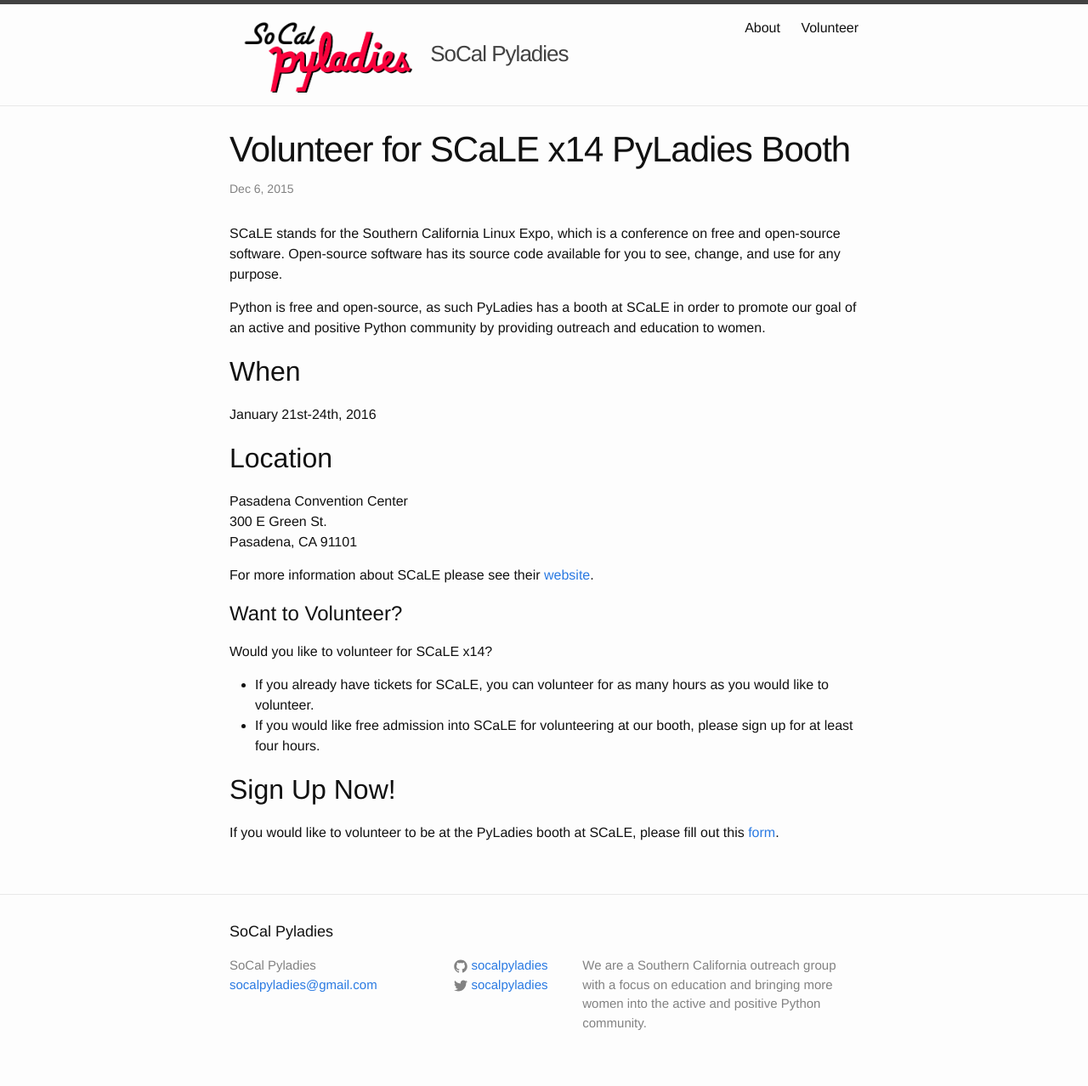
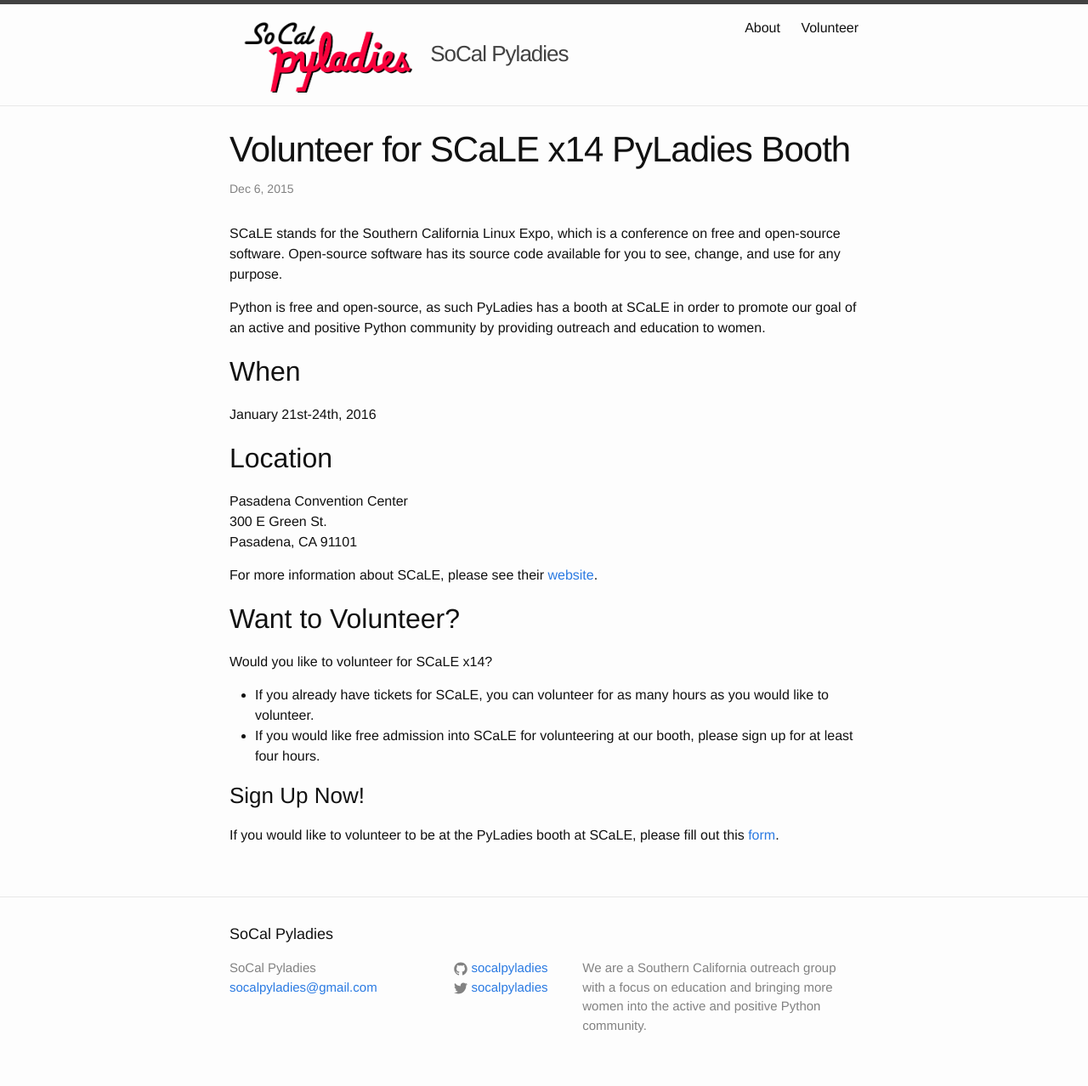
Before and after one commit to socalpyladies/socalpyladies.github.io, a Jekyll site: the page built from _posts/2015-12-06-scalex14.markdown, in a window 1280 px wide. Shown: the whole page at 85% size. Built offline with Jekyll 4.4.1, drawn with Linux system fonts in a browser that asks for light colours.

Commit message:
Fix headings

```diff
--- a/_posts/2015-12-06-scalex14.markdown
+++ b/_posts/2015-12-06-scalex14.markdown
@@ -17,15 +17,15 @@ Pasadena Convention Center<br/>
 300 E Green St.<br/>
 Pasadena, CA 91101<br/>
 
-For more information about SCaLE please see their [website](https://www.socallinuxexpo.org/scale/14x).
+For more information about SCaLE, please see their [website](https://www.socallinuxexpo.org/scale/14x).
 
-# Want to Volunteer?
+## Want to Volunteer?
 
 Would you like to volunteer for SCaLE x14?
 
 * If you already have tickets for SCaLE, you can volunteer for as many hours as you would like to volunteer.
 * If you would like free admission into SCaLE for volunteering at our booth, please sign up for at least four hours.
 
-## Sign Up Now!
+### Sign Up Now!
 
 If you would like to volunteer to be at the PyLadies booth at SCaLE, please fill out this [form](https://docs.google.com/forms/d/1_nNw4Gkcm1jZOtOl8DVsQ2lFKLbzT5akqR18QyWxCSg/viewform?usp=send_form).
```
